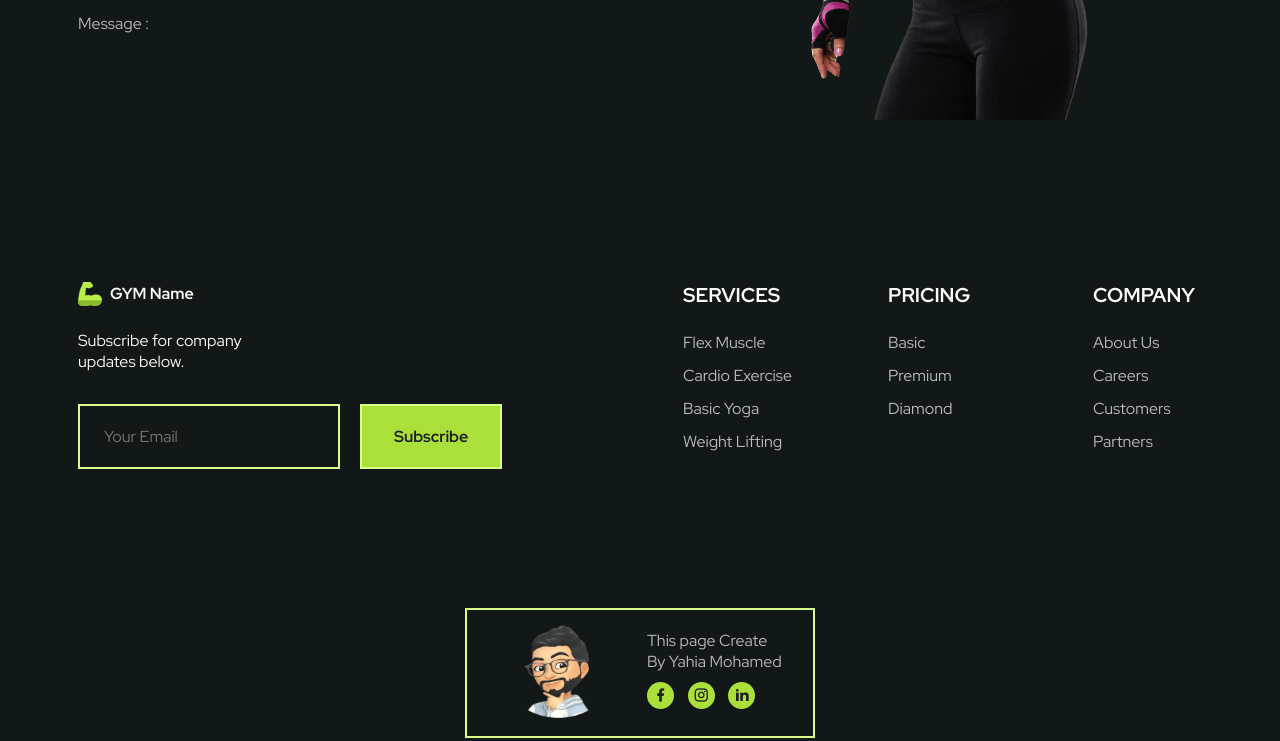
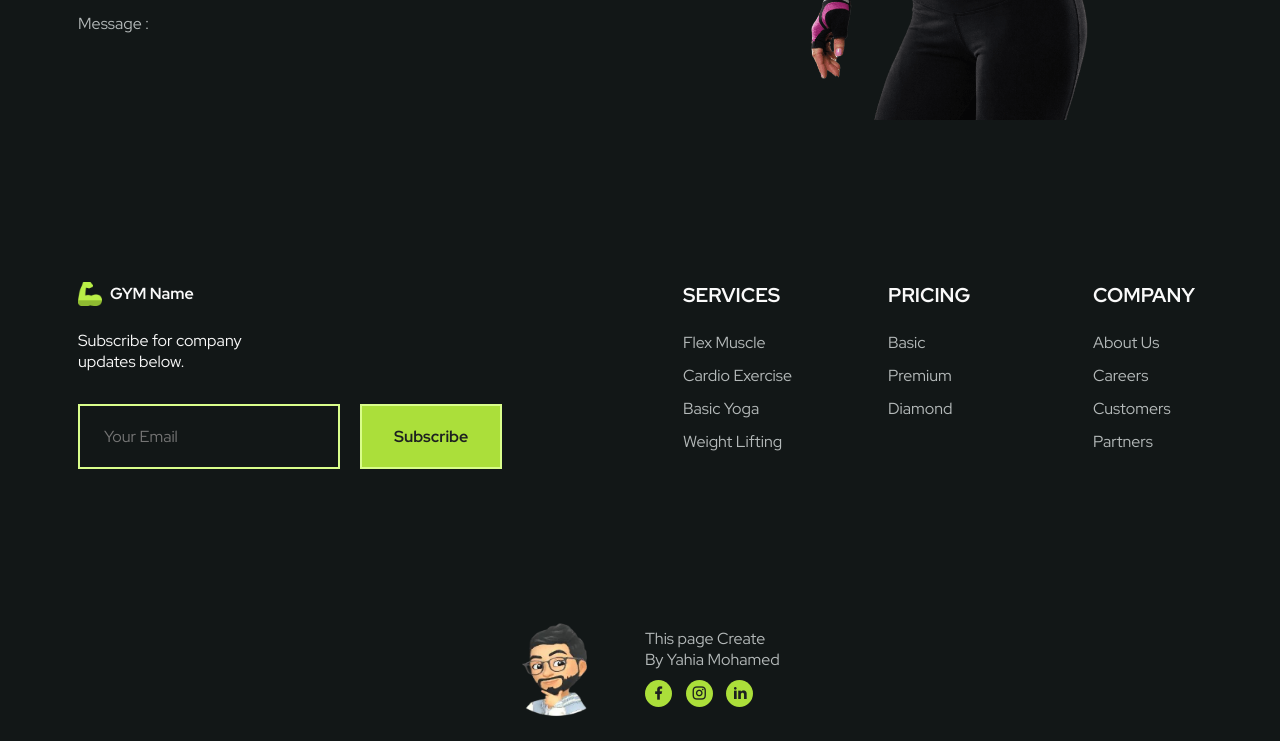
Before and after one commit to yahiamohamed21/GYMname, a plain HTML site: page index.html in a window 1280 px wide. Shown: the part 4493-5234 px from the top of the page. Drawn offline with nearby package versions, Linux system fonts and the light colour scheme.

Commit message:
Update styles.css

```diff
--- a/assets/css/styles.css
+++ b/assets/css/styles.css
@@ -895,7 +895,6 @@ display: flex;
   display: inline-flex;
   width: 350px;
   height: 130px;
-  border: 2px solid var(--first-color-light);
 }
 
 .yahia{
```
